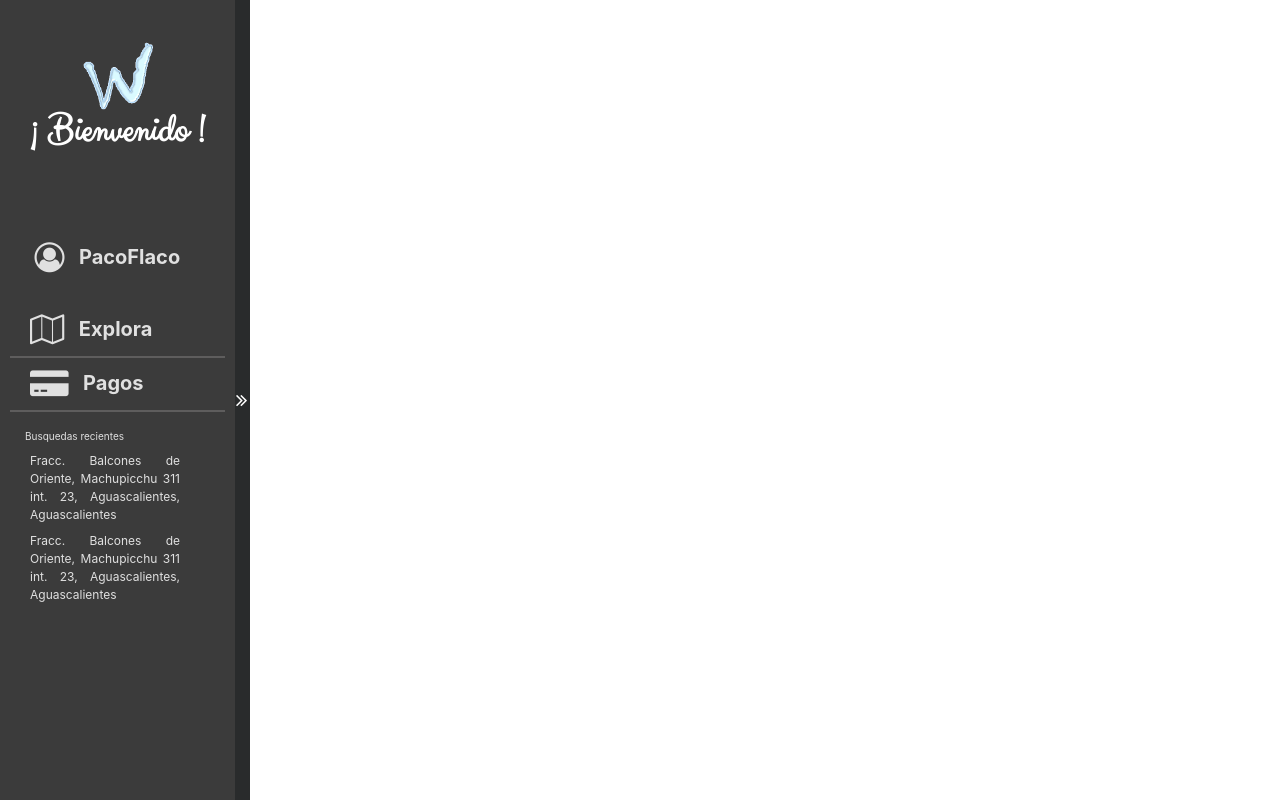
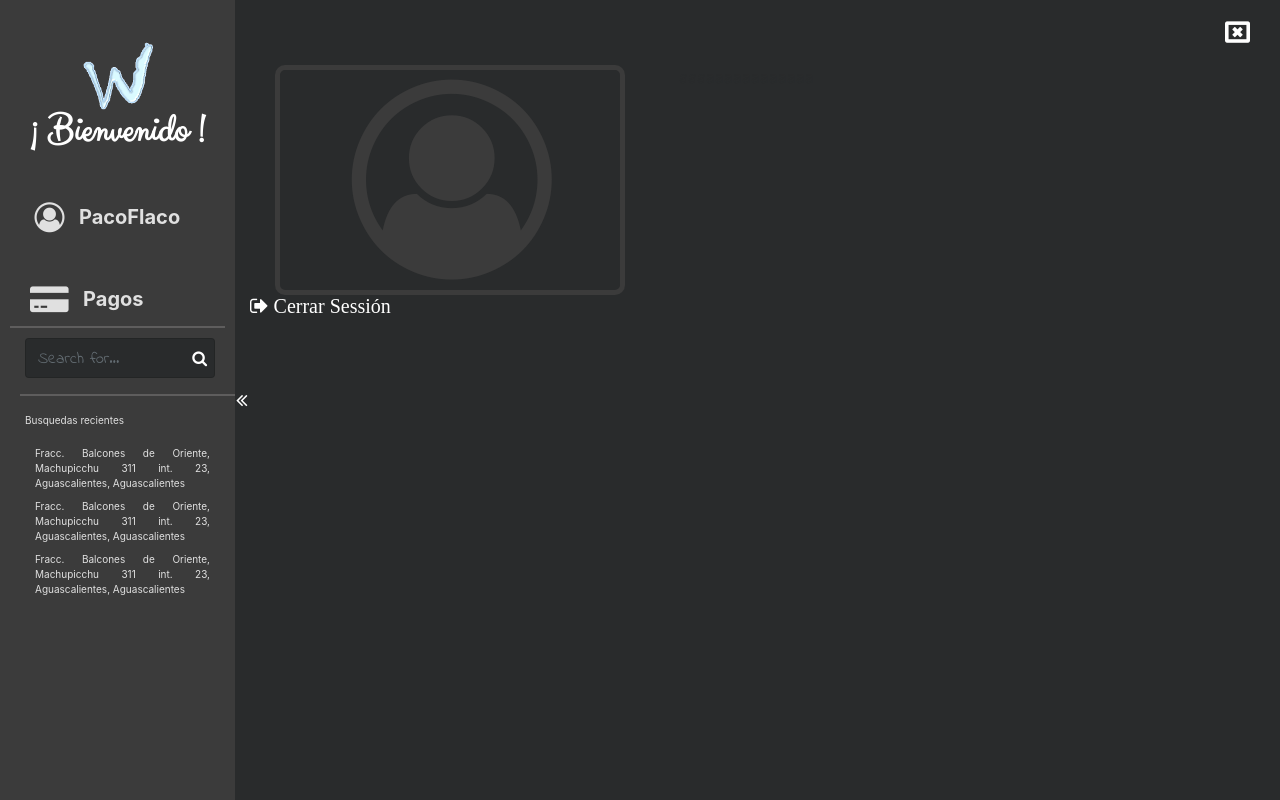
Before and after one commit to diegomjasso/MyWashCar, a Django app: page /dashboard/ in a window 1280 px wide. Run offline with Django 3.2, Linux system fonts and the light colour scheme; the visitor is signed in with stand-in values (Sample User, id 1); parts of the project's set-up code (start-up, migrations or seed data) failed here and were passed over; some libraries are stand-ins or nearby versions.

Commit message:
views on the Dashboard

```diff
--- a/my_carwash/settings.py
+++ b/my_carwash/settings.py
@@ -84,7 +84,8 @@ DATABASES = {
         'ENGINE': 'django.db.backends.mysql',
         'NAME': 'my_carwash',
         'USER': 'root',
-        'PASSWORD': '',
+        #'PASSWORD': '',
+        'PASSWORD': 'D1234abcDE',
         'HOST': 'localhost',
         'PORT': '3306',
         'OPTIONS': {
--- a/static/assets/css/app.css
+++ b/static/assets/css/app.css
@@ -398,7 +398,6 @@ input:-moz-placeholder { font-family: 'Indie Flower', cursive; }
 
 .map	{
 	height:0px;
-	width:100%;
 }
 
 .map-content-closed	{
@@ -422,7 +421,6 @@ input:-moz-placeholder { font-family: 'Indie Flower', cursive; }
     z-index: 1;
  	background: #3b3b3b!important;
     width: 250px;
-    height: 100%;
 }
 
 .side-dashboard-closed	{
@@ -431,6 +429,14 @@ input:-moz-placeholder { font-family: 'Indie Flower', cursive; }
  	background: #3b3b3b!important;
     width: 15px;
     height: 100%;
+}
+
+.right-side-opened	{
+	position: absolute;
+	z-index: 1;
+	left: 250px;
+	width: 100%;
+ 	background: #292b2c!important;
 }
 
 .side-dashboard-container-opened	{
@@ -483,20 +489,24 @@ input:-moz-placeholder { font-family: 'Indie Flower', cursive; }
 
 .link-dashboard-side:link {
 	text-decoration: none;
+	color: white;
 }
 
 .link-dashboard-side:hover {
 	text-decoration: none;
 	color: white;
+	cursor: pointer;
 }
 
 .link-dashboard-side:active {
 	text-decoration: none;
 	color: white;
+	cursor: pointer;
 }
 
 .link-dashboard-side:visited {
 	text-decoration: none;
+	color: #e0e0e0;
 }
 
 #browse-icon	{
@@ -540,8 +550,74 @@ input:-moz-placeholder { font-family: 'Indie Flower', cursive; }
 
 .recently-search-items {
 	color: #e0e0e0;
-	font-size: 12px;
+	font-size: 10px;
 }
+
+.fa.fa-search.search-icon	{
+    float: right;
+    margin-right: 8px;
+    margin-top: -28px;
+    z-index: 2;
+    font-size: 16px;
+    display: inline-block;
+    color: white;
+}
+
+.search-icon-container {
+	display: inline-block;
+}
+
+.search-input	{
+	width: 190px;
+	padding-right: 30px;
+	background: #292b2c;
+	height: 40px;
+	color: #e0e0e0;
+	cursor: pointer;
+}
+
+.search-input:focus	{
+	background: #292b2c;
+	color: #e0e0e0;
+}
+
+.image-profile-dashboard-containter	{
+	border-style: solid;
+	border-width: 5px;
+	border-radius: 10px;
+	border-color: #3b3b3b!important;
+	width: 350px;
+}
+
+.image-profile-dashboard	{
+}
+
+.fa.fa-sign-out.close-session	{
+	color: white;
+	font-size: 20px;
+}
+
+.fa.fa-user-circle-o.avatar-profile	{
+	font-size: 200px;
+	color: #3b3b3b!important;
+}
+
+.fa.fa-window-close-o	{
+	float: right;
+	color: white;
+	font-size: 25px;
+}
+
+.fa.fa-window-close-o:hover	{
+	cursor: pointer;
+	color: #FEF65B;
+}
+
+.fa.fa-window-close-o:active	{
+	cursor: pointer;
+	color: #FEF65B;
+}
+
 
 @media only screen and (min-height: 700px)	{
 	.parallax	{
@@ -550,6 +626,14 @@ input:-moz-placeholder { font-family: 'Indie Flower', cursive; }
 
 	.va-center-parallax	{
 	    top: 50%;
+	}
+
+	.side-dashboard-opened	{
+		height: 100%;
+	}
+
+	.right-side-opened	{
+		height: 100%;
 	}
 }
 
@@ -561,4 +645,12 @@ input:-moz-placeholder { font-family: 'Indie Flower', cursive; }
 	.va-center-parallax	{
 		top: 350px;
 	}
+
+	.side-dashboard-opened	{
+		height: 700px;
+	}
+
+	.right-side-opened	{
+		height: 700px;
+	}
 }
--- a/static/assets/css/app/mobile/mobile-size-large-medium.css
+++ b/static/assets/css/app/mobile/mobile-size-large-medium.css
@@ -87,6 +87,14 @@
 	.home-info-container {
 		background: rgba(0,0,0, 0);
 	}
+
+	.dashboard-content	{
+		width: 767px;
+	}
+
+	.right-dashboard-width	{
+		width: 517px!important;
+	}
 }
 
 @media only screen and (min-width: 768px) and (max-width : 990px) {
@@ -115,4 +123,8 @@
 	.authentication-container	.row	{
 		text-align: right;
 	}
+
+	.dashboard-content	{
+		width:	100%;
+	}
 }
--- a/static/assets/css/app/mobile/mobile-size-medium-medium.css
+++ b/static/assets/css/app/mobile/mobile-size-medium-medium.css
@@ -62,4 +62,12 @@
 	.info-username	{
 		text-align: center;
 	}
+
+	.dashboard-content	{
+		width: 767px;
+	}
+
+	.right-dashboard-width	{
+		width: 517px!important;
+	}
 }
--- a/static/assets/css/app/mobile/mobile-size-small-medium.css
+++ b/static/assets/css/app/mobile/mobile-size-small-medium.css
@@ -1,4 +1,5 @@
 @media only screen and (min-width: 220px) and (max-width : 299px) {
+
 	.home-info-container {
 		background: rgba(0,0,0, 0);
 	}
@@ -53,4 +54,9 @@
 	.info-username	{
 		text-align: center;
 	}
+
+	.dashboard-content	{
+		width: 767px;
+	}
+
 }
--- a/static/assets/css/app/mobile/mobile-size-small.css
+++ b/static/assets/css/app/mobile/mobile-size-small.css
@@ -46,6 +46,14 @@
 	.info-username	{
 		text-align: center;
 	}
+
+	.dashboard-content	{
+		width: 767px;
+	}
+
+	.right-dashboard-width	{
+		width: 517px!important;
+	}
 }
 
 @media only screen and (max-width: 125px) {
--- a/static/assets/javascript/app/services.js
+++ b/static/assets/javascript/app/services.js
@@ -5,8 +5,8 @@ var	services	=	{
 	user:{
 		showInfoUser:	function()	{
 			return	$.ajax({
-				method: "POST",
-				url: services.settings.url,
+				method: "GET",
+				url: services.settings.url + 'perfil_usuarios/',
 				dataType:'json',
 				contentType: "application/json",
 				data:{},
--- a/static/assets/javascript/index.js
+++ b/static/assets/javascript/index.js
@@ -9,16 +9,16 @@
 
 var setStyles = {
 	init: function	()	{
+		dashboard.init();
+		setStyles.callInitFunctions();
+		$(window).resize(	function ()	{
+			setStyles.callInitFunctions();
+		});
+	},
+	callInitFunctions:	function()	{
 		setStyles.fixPositionHomeInfo();
-
-		dashboard.init();
-		dashboard.map.fixMapHeiight();
-
-
-		$(window).resize(	function (){
-			dashboard.map.fixMapHeiight();
-			setStyles.fixPositionHomeInfo();
-		});
+		setStyles.fixRightSideWidth();
+		dashboard.map.fixMapHeight();
 	},
 	fixPositionHomeInfo: function () {
 		var authenticationObj = document.getElementsByClassName('authentication');
@@ -33,6 +33,15 @@ var setStyles = {
 			$("#authentication").css(	"margin-top",	(-(heightAuthentication/2)));
 			$("#authentication").css(	"margin-left",	(-(widthAuthentication) - 40));
 		};
+	},
+	fixRightSideWidth: function()	{
+		var windowsWidth = $( window ).width();
+		var widthLeftSide = document.getElementById('side-dashboard').clientWidth;
+		if (widthLeftSide != undefined) {
+			var finalWidth = windowsWidth - widthLeftSide;
+        	$("#right-side-opened").css(  "width", finalWidth);
+        	//$("#map").css(  "width", finalWidth);
+		}
 	}
 }
 
@@ -47,7 +56,7 @@ var loadModal = function() {
 	    var idModal          = $(this).data("idmodal");
 
 	    $contenedorModal.load(urlModal + ' ' + idModal , function(response) {
-	    $(this).modal({backdrop: "static"});
+	    	$(this).modal({backdrop: "static"});
 	    });
 	});
 }
--- a/views/dashboard/index.html
+++ b/views/dashboard/index.html
@@ -2,96 +2,8 @@
 {% load static %}
 {% block content %}
 	<div class="dashboard-content">
-		<div class="side-dashboard-opened" id="side-dashboard">
-			<div class="side-dashboard-container-opened max-width" id="side-dashboard-container">
-				<!--
-				<a href="{% url 'edit_account' %}">Ajustes de Cuenta</a>
-				<a href="{% url 'edit_user_password' %}">Cambiar Contraseña</a>
-				<a href="{% url 'logout' %}">Salir</a>
-				-->
-				<div class="row margin-left-10 max-width  padding-bottom-50 padding-top-20">
-					<div class="col-xs-12 col-sm-12 col-md-12 col-lg-12 text-align-center">
-						<div class="row">
-							<div class="col-xs-12 col-sm-12 col-md-12 col-lg-12 text-align-center">
-								<img alt="Brand" src="{% static "assets/images/logo.png" %}" class="logo-dashboard img-responsive">
-							</div>
-						</div>
-						<div class="row">
-							<div class="col-xs-12 col-sm-12 col-md-12 col-lg-12 text-align-center">
-								<h5 class="side-dashboard-tittle-logo text-align-center max-width">¡ Bienvenido !</h5>
-							</div>
-						</div>
-
-					</div>
-				</div>
-
-				<div class="row margin-left-10 max-width padding-bottom-30 padding-top-30">
-					<div class="col-xs-12 col-sm-12 col-md-12 col-lg-12 padding-left-20">
-						<a href="#xx" class="link-dashboard-side max-width display-block">
-							<img src="" class="img-circle display-inline" id="avatar-perfil" />
-							<i class="fa fa-user-circle-o avatar-perfil display-inline" aria-hidden="true" id="avatar-perfil"></i>
-							<label class=" side-dashboard-option display-inline margin-left-10">PacoFlaco</label>
-						</a>
-					</div>
-				</div>
-
-				<div class="row margin-left-10 row-side-dashboard max-width padding-bottom-10 padding-top-10">
-					<div class="col-xs-12 col-sm-12 col-md-12 col-lg-12 padding-left-20">
-						<a href="#xx" class="link-dashboard-side max-width display-block">
-							<i class="fa fa-map-o display-inline" aria-hidden="true" id="browse-icon"></i>
-							<label class=" side-dashboard-option display-inline margin-left-10">Explora</label>
-						</a>
-					</div>
-				</div>
-
-				<div class="row margin-left-10 row-side-dashboard max-width padding-bottom-10 padding-top-10">
-					<div class="col-xs-12 col-sm-12 col-md-12 col-lg-12 padding-left-20">
-						<a href="#xx" class="link-dashboard-side max-width display-block">
-							<i class="fa fa-credit-card-alt display-inline" aria-hidden="true" id="credit-icon"></i>
-							<label class=" side-dashboard-option display-inline margin-left-10">Pagos</label>
-						</a>
-					</div>
-				</div>
-
-
-				<!-- 	<div class="col-xs-12 col-sm-12 col-md-12 col-lg-12 max-width"> -->
-				<div class="row margin-left-10 max-height max-width padding-top-10">
-					<div class="col-xs-12 col-sm-12 col-md-12 col-lg-12 text-justified max-width">
-						<label class="recently-search">Busquedas recientes</label>
-					</div>
-				</div>
-				<div class="row margin-left-10 max-height max-width">
-					<div class="col-xs-12 col-sm-12 col-md-12 col-lg-12 padding-left-20 max-width">
-						<div class="row max-width">
-							<div class="col-xs-12 col-sm-12 col-md-12 col-lg-12 max-width">
-								<label class="recently-search-items text-justified max-width">
-									Fracc. Balcones de Oriente, Machupicchu 311 int. 23, Aguascalientes, Aguascalientes
-								</label>
-							</div>
-						</div>
-					</div>
-				</div>
-				<div class="row margin-left-10 max-height max-width">
-					<div class="col-xs-12 col-sm-12 col-md-12 col-lg-12 padding-left-20 max-width">
-						<div class="row max-width">
-							<div class="col-xs-12 col-sm-12 col-md-12 col-lg-12 max-width">
-								<label class="recently-search-items text-justified max-width">
-									Fracc. Balcones de Oriente, Machupicchu 311 int. 23, Aguascalientes, Aguascalientes
-								</label>
-							</div>
-						</div>
-					</div>
-				</div>
-			<!-- 	</div>
-				</div> -->
-			</div>
-			<div class="side-dashboard-lash" id="side-dashboard-lash" onclick="dashboard.ui.manageSide();">
-				<i class="fa fa-angle-double-right" id="direction-icnon-sidelash" aria-hidden="true"></i>
-			</div>
-		</div>
-		<div class="map-content" id="map-content">
-			<div id="map" class="max-width map">
-			</div>
-		</div>
+	    {%  include "dashboard/templates/left_side_bar.html"  %}
+	    {%  include "dashboard/templates/right-side.html"  %}
+	    {%  include "dashboard/templates/map.html"  %}
 	</div>
 {% endblock %}
--- /dev/null
+++ b/views/dashboard/templates/left_side_bar.html
@@ -0,0 +1,99 @@
+{% load static %}
+<div class="side-dashboard-opened side-dashboard" id="side-dashboard">
+	<div class="side-dashboard-container-opened max-width" id="side-dashboard-container">
+		<!--
+		<a href="{% url 'edit_account' %}">Ajustes de Cuenta</a>
+		<a href="{% url 'edit_user_password' %}">Cambiar Contraseña</a>
+		<a href="{% url 'logout' %}">Salir</a>
+		-->
+		<div class="row margin-left-10 max-width padding-top-20 padding-bottom-20">
+			<div class="col-xs-12 col-sm-12 col-md-12 col-lg-12 text-align-center">
+				<div class="row">
+					<div class="col-xs-12 col-sm-12 col-md-12 col-lg-12 text-align-center">
+						<img alt="Brand" src="{% static "assets/images/logo.png" %}" class="logo-dashboard img-responsive">
+					</div>
+				</div>
+				<div class="row">
+					<div class="col-xs-12 col-sm-12 col-md-12 col-lg-12 text-align-center">
+						<h5 class="side-dashboard-tittle-logo text-align-center max-width">¡ Bienvenido !</h5>
+					</div>
+				</div>
+
+			</div>
+		</div>
+
+		<div class="row margin-left-10 max-width padding-bottom-40 padding-top-20">
+			<div class="col-xs-12 col-sm-12 col-md-12 col-lg-12 padding-left-20 max-width">
+				<div class="link-dashboard-side max-width display-block" onclick="dashboard.ui.openUserSettings();">
+					<img src="" class="img-circle display-inline" id="avatar-perfil" />
+					<i class="fa fa-user-circle-o avatar-perfil display-inline" aria-hidden="true" id="avatar-perfil"></i>
+					<label class=" side-dashboard-option display-inline margin-left-10">PacoFlaco</label>
+				</div>
+			</div>
+		</div>
+
+		<div class="row margin-left-10 row-side-dashboard max-width padding-bottom-10 padding-top-10">
+			<div class="col-xs-12 col-sm-12 col-md-12 col-lg-12 padding-left-20 max-width">
+				<div class="link-dashboard-side max-width display-block" onclick="dashboard.ui.openPaymentSettings();">
+					<i class="fa fa-credit-card-alt display-inline" aria-hidden="true" id="credit-icon"></i>
+					<label class=" side-dashboard-option display-inline margin-left-10">Pagos</label>
+				</div>
+			</div>
+		</div>
+
+		<div class="browse-section" id="browse-section">
+			<!--
+			<div class="row margin-left-10 max-width padding-bottom-10 padding-top-10">
+				<div class="col-xs-12 col-sm-12 col-md-12 col-lg-12 padding-left-20 max-width">
+					<div class="link-dashboard-side max-width display-block" onclick="dashboard.ui.closeRightSection();">
+						<i class="fa fa-map-o display-inline" aria-hidden="true" id="browse-icon"></i>
+						<label class=" side-dashboard-option display-inline margin-left-10">Explora</label>
+					</div>
+				</div>
+			</div>
+			-->
+			<div class="row margin-left-20 row-side-dashboard max-width padding-top-10 padding-left-05">
+			  <div class="form-group has-feedback">
+			  	<div class="search-icon-container">
+						<input type="text" class="form-control search-input max-width" placeholder="Search for...">
+
+						<span class="fa fa-search search-icon"></span>
+					</div>
+	      </div>
+			</div>
+		</div>
+
+		<!-- Seccion de busquedas recientes -->
+		<div id="searches-container" class="searches-container">
+			<div class="row margin-left-10 max-height max-width padding-top-10 padding-bottom-10">
+				<div class="col-xs-12 col-sm-12 col-md-12 col-lg-12 text-justified max-width">
+					<label class="recently-search">Busquedas recientes</label>
+				</div>
+			</div>
+			<div class="row margin-left-20 padding-right-10 max-height max-width">
+				<div class="col-xs-12 col-sm-12 col-md-12 col-lg-12 max-width">
+					<label class="recently-search-items text-justified max-width">
+						Fracc. Balcones de Oriente, Machupicchu 311 int. 23, Aguascalientes, Aguascalientes
+					</label>
+				</div>
+			</div>
+			<div class="row margin-left-20 padding-right-10 max-height max-width">
+				<div class="col-xs-12 col-sm-12 col-md-12 col-lg-12 max-width">
+					<label class="recently-search-items text-justified max-width">
+						Fracc. Balcones de Oriente, Machupicchu 311 int. 23, Aguascalientes, Aguascalientes
+					</label>
+				</div>
+			</div>
+			<div class="row margin-left-20 padding-right-10 max-height max-width">
+				<div class="col-xs-12 col-sm-12 col-md-12 col-lg-12 max-width">
+					<label class="recently-search-items text-justified max-width">
+						Fracc. Balcones de Oriente, Machupicchu 311 int. 23, Aguascalientes, Aguascalientes
+					</label>
+				</div>
+			</div>
+		</div>
+	</div>
+	<div class="side-dashboard-lash" id="side-dashboard-lash" onclick="dashboard.ui.manageSide();">
+		<i class="fa fa-angle-double-left" id="direction-icnon-sidelash" aria-hidden="true"></i>
+	</div>
+</div>
--- /dev/null
+++ b/views/dashboard/templates/map.html
@@ -0,0 +1,6 @@
+{% load static %}
+
+<div class="map-content" id="map-content">
+	<div id="map" class="max-width map">
+	</div>
+</div>
--- /dev/null
+++ b/views/dashboard/templates/right-side.html
@@ -0,0 +1,31 @@
+{% load static %}
+
+<div class="right-side-opened display-inline-block right-dashboard-width" id="right-side-opened">
+	<div class="right-dashboard-width max-width user-settings-container max-height display-inline-block" id="user-settings-container">
+		<div class="row max-width margin-top-20">
+			<div class="col-xs-12 col-sm-12 col-md-12 col-lg-12 max-width">
+				<i class="fa fa-window-close-o close-section" onclick="dashboard.ui.closeRightSection();" aria-hidden="true"></i>
+			</div>
+		</div>
+		<div class="row max-width margin-top-20">
+			<div class="col-xs-12 col-sm-12 col-md-12 col-lg-5 max-width text-align-center">
+				<div class="image-profile-dashboard-containter padding-10 display-inline-block">
+					<img src="" class="image-profile-dashboard" />
+					<i class="fa fa-user-circle-o avatar-profile" aria-hidden="true"></i>
+				</div>
+			</div>
+			<div class=" col-lg-7 max-width">
+				aaaaaaaaaaaaaaa
+			</div>
+		</div>
+		<div class="row max-width">
+			<div class="col-xs-12 col-sm-12 col-md-12 col-lg-12 max-width">
+				<i class="fa fa-sign-out close-session" aria-hidden="true">&nbspCerrar Sessión</i>
+			</div>
+		</div>
+	</div>
+	<div class="max-width right-dashboard-width payment-settings-container max-height display-none"
+		id="payment-settings-container">
+		PAGOS
+	</div>
+</div>
```
Also changed, not shown: static/assets/javascript/app/dashboard.js (+37 -1 lines).
